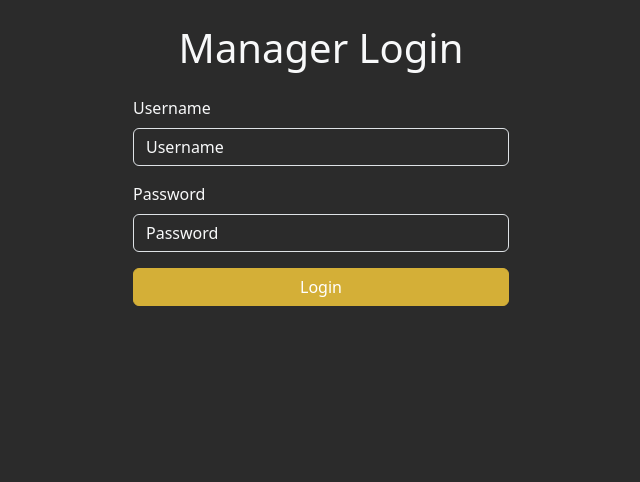
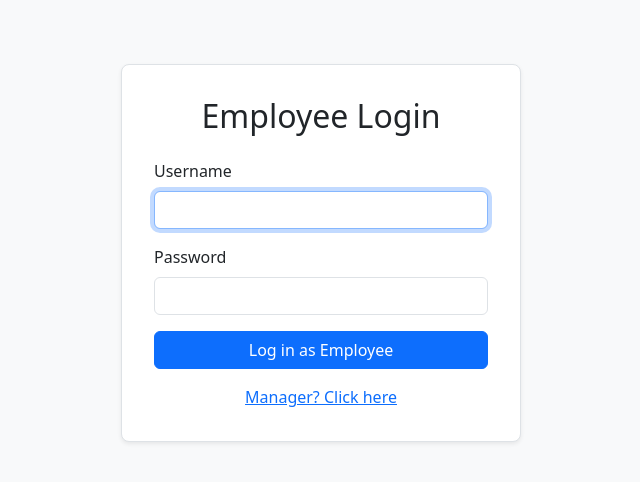
Before and after one commit to RCFA64/river_city_timeclock, a Flask app: page /login in a window 1280 px wide. Shown: the top 482 px of the page, without its empty margins (319-959 px from the left). Run offline with Flask 3, Linux system fonts and the light colour scheme.

Commit message:
passwords

```diff
--- a/app.py
+++ b/app.py
@@ -239,14 +239,39 @@ def manage_employees():
 
 @app.route('/login', methods=['GET','POST'])
 def login():
+    """
+    EMPLOYEE login page. Only User.is_manager == False may log in here.
+    After successful login, redirect to the clock page (index).
+    """
     if request.method == 'POST':
         u = User.query.filter_by(username=request.form['username']).first()
-        if u and u.check_password(request.form['password']):
+        if u and u.check_password(request.form['password']) and not u.is_manager:
             login_user(u)
             return redirect(url_for('index'))
-        flash('Invalid credentials', 'danger')
+        flash('Invalid employee credentials', 'danger')
         return redirect(url_for('login'))
+
+    # Render the same login.html template (no manager flag)
     return render_template('login.html')
+
+
+@app.route('/manager_login', methods=['GET','POST'])
+def manager_login():
+    """
+    MANAGER login page. Only User.is_manager == True may log in here.
+    After successful login, redirect to the report page.
+    """
+    if request.method == 'POST':
+        u = User.query.filter_by(username=request.form['username']).first()
+        if u and u.check_password(request.form['password']) and u.is_manager:
+            login_user(u)
+            # Redirect manager to /report (default loc=1)
+            return redirect(url_for('report', loc=1))
+        flash('Invalid manager credentials', 'danger')
+        return redirect(url_for('manager_login'))
+
+    # Render login.html but pass a flag so the template knows it's for managers
+    return render_template('login.html', manager=True)
 
 @app.route('/logout')
 @login_required
--- a/templates/login.html
+++ b/templates/login.html
@@ -1,38 +1,84 @@
 <!doctype html>
 <html lang="en">
 <head>
-  <meta charset="utf-8">
-  <meta name="viewport" content="width=device-width, initial-scale=1">
-  <!-- Bootstrap -->
-  <link href="https://cdn.jsdelivr.net/npm/bootstrap@5/dist/css/bootstrap.min.css" rel="stylesheet">
-  <!-- RiverCity custom overrides -->
-  <link href="{{ url_for('static', filename='css/custom.css') }}" rel="stylesheet">
-  <title>Manager Login</title>
+  <meta charset="utf-8" />
+  <meta name="viewport" content="width=device-width, initial-scale=1" />
+  <link
+    href="https://cdn.jsdelivr.net/npm/bootstrap@5/dist/css/bootstrap.min.css"
+    rel="stylesheet"
+  />
+  <title>
+    {% if manager %}Manager Login{% else %}Employee Login{% endif %}
+  </title>
+  <style>
+    body {
+      background: #f8f9fa;
+      color: #212529;
+    }
+    .login-container {
+      max-width: 400px;
+      margin: 8vh auto;
+      padding: 2rem;
+      background: #ffffff;
+      border: 1px solid #dee2e6;
+      border-radius: 0.5rem;
+      box-shadow: 0 0.125rem 0.25rem rgba(0, 0, 0, 0.075);
+    }
+  </style>
 </head>
-<body class="p-4">
-  <div class="container" style="max-width: 400px;">
-    <h1 class="mb-4 text-center">Manager Login</h1>
+<body>
+  <div class="login-container">
+    <h2 class="mb-4 text-center">
+      {% if manager %}Manager Login{% else %}Employee Login{% endif %}
+    </h2>
+
     {% with messages = get_flashed_messages(with_categories=true) %}
       {% if messages %}
-        {% for category, message in messages %}
-          <div class="alert alert-{{ category }} alert-dismissible fade show" role="alert">
-            {{ message }}
-            <button type="button" class="btn-close" data-bs-dismiss="alert" aria-label="Close"></button>
+        {% for category, msg in messages %}
+          <div class="alert alert-{{ category }} small">
+            {{ msg }}
           </div>
         {% endfor %}
       {% endif %}
     {% endwith %}
-    <form method="post">
+
+    <form
+      method="POST"
+      action="{% if manager %}{{ url_for('manager_login') }}{% else %}{{ url_for('login') }}{% endif %}"
+    >
       <div class="mb-3">
-        <label for="username" class="form-label text-secondary">Username</label>
-        <input id="username" name="username" class="form-control" placeholder="Username" required>
+        <label for="username" class="form-label">Username</label>
+        <input
+          type="text"
+          class="form-control"
+          id="username"
+          name="username"
+          autofocus
+          required
+        />
       </div>
       <div class="mb-3">
-        <label for="password" class="form-label text-secondary">Password</label>
-        <input id="password" name="password" type="password" class="form-control" placeholder="Password" required>
+        <label for="password" class="form-label">Password</label>
+        <input
+          type="password"
+          class="form-control"
+          id="password"
+          name="password"
+          required
+        />
       </div>
-      <button type="submit" class="btn btn-primary w-100">Login</button>
+      <button type="submit" class="btn btn-primary w-100">
+        {% if manager %}Log in as Manager{% else %}Log in as Employee{% endif %}
+      </button>
     </form>
+
+    <div class="mt-3 text-center">
+      {% if manager %}
+        <a href="{{ url_for('login') }}">Employee? Click here</a>
+      {% else %}
+        <a href="{{ url_for('manager_login') }}">Manager? Click here</a>
+      {% endif %}
+    </div>
   </div>
 </body>
 </html>
```
Also changed, not shown: 1 other file.
